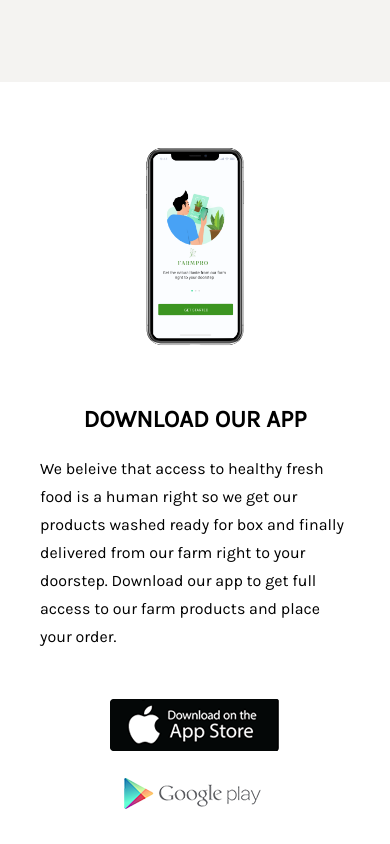
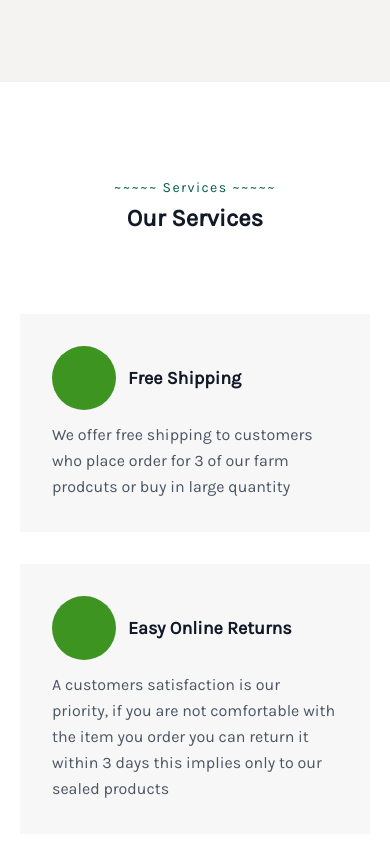
Before and after one commit to Emilsone/Farmpro-Website, a Vue app: page / in a window 390 px wide. Shown: the part 4040-4884 px from the top of the page. Built offline with nearby package versions, Linux system fonts and the light colour scheme.

Commit message:
delete the mobile app download section

```diff
--- a/src/components/DeliveryProcess.vue
+++ b/src/components/DeliveryProcess.vue
@@ -2,9 +2,7 @@
   <section class="text-gray-600 body-font bg-section mt-24">
     <div class="container px-5 py-24 mx-auto">
       <div class="text-center mb-20">
-        <p
-          class="text-base leading-relaxed xl:w-2/4 lg:w-3/4 mx-auto text font-bold"
-        >
+        <p class="text-base leading-relaxed xl:w-2/4 lg:w-3/4 mx-auto text font-bold">
           ~~ Delivery Process ~~
         </p>
         <h1 class="sm:text-3xl text-2xl font-bold title-font text-black mb-4">
@@ -15,17 +13,11 @@
         <div class="lg:w-1/4 w-5/6 lg:mb-0 mb-6 p-4">
           <div class="h-full text-center">
             <div
-              class="icon-bg w-40 h-40 inline-flex items-center justify-center rounded-full bg-white icon mb-5 flex-shrink-0"
-            >
-              <i
-                class="fa fa-home align-center flex justify-center"
-                aria-hidden="true"
-              ></i>
+              class="icon-bg w-40 h-40 inline-flex items-center justify-center rounded-full bg-white icon mb-5 flex-shrink-0">
+              <i class="fa fa-home align-center flex justify-center" aria-hidden="true"></i>
             </div>
 
-            <h2
-              class="text-gray-900 font-medium title-font tracking-wider text-sm"
-            >
+            <h2 class="text-gray-900 font-medium title-font tracking-wider text-sm">
               01.
             </h2>
             <p class="leading-relaxed">Connect to nearest farm</p>
@@ -35,16 +27,12 @@
         <div class="lg:w-1/4 w-5/6 lg:mb-0 mb-6 p-4">
           <div class="h-full text-center">
             <div
-              class="icon-bg w-40 h-40 inline-flex items-center justify-center rounded-full bg-white icon mb-5 flex-shrink-0"
-            >
-              <i
-                class="fa fa-leaf align-center flex justify-center"
-                aria-hidden="true"
-              ></i>
+              class="icon-bg w-40 h-40 inline-flex items-center justify-center rounded-full bg-white icon mb-5 flex-shrink-0">
+              <template>
+                <font-awesome-icon icon="fa-solid fa-house" />
+              </template>
             </div>
-            <h2
-              class="text-gray-900 font-medium title-font tracking-wider text-sm"
-            >
+            <h2 class="text-gray-900 font-medium title-font tracking-wider text-sm">
               02.
             </h2>
             <p class="leading-relaxed">Place your order</p>
@@ -53,17 +41,11 @@
         <div class="lg:w-1/4 w-5/6 lg:mb-0 mb-6 p-4 md:mx-auto">
           <div class="h-full text-center">
             <div
-              class="icon-bg w-40 h-40 inline-flex items-center justify-center rounded-full bg-white icon mb-5 flex-shrink-0"
-            >
-              <i
-                class="fa fa-map align-center flex justify-center"
-                aria-hidden="true"
-              ></i>
+              class="icon-bg w-40 h-40 inline-flex items-center justify-center rounded-full bg-white icon mb-5 flex-shrink-0">
+              <i class="fa fa-map align-center flex justify-center" aria-hidden="true"></i>
             </div>
 
-            <h2
-              class="text-gray-900 font-medium title-font tracking-wider text-sm"
-            >
+            <h2 class="text-gray-900 font-medium title-font tracking-wider text-sm">
               03.
             </h2>
             <p class="leading-relaxed">Choose location</p>
@@ -72,17 +54,11 @@
         <div class="lg:w-1/4 w-5/6 lg:mb-0 p-4 md:mx-auto">
           <div class="h-full text-center">
             <div
-              class="icon-bg w-40 h-40 inline-flex items-center justify-center rounded-full bg-white icon mb-5 flex-shrink-0"
-            >
-              <i
-                class="fa fa-truck align-center flex justify-center"
-                aria-hidden="true"
-              ></i>
+              class="icon-bg w-40 h-40 inline-flex items-center justify-center rounded-full bg-white icon mb-5 flex-shrink-0">
+              <i class="fa fa-truck align-center flex justify-center" aria-hidden="true"></i>
             </div>
 
-            <h2
-              class="text-gray-900 font-medium title-font tracking-wider text-sm"
-            >
+            <h2 class="text-gray-900 font-medium title-font tracking-wider text-sm">
               04.
             </h2>
             <p class="leading-relaxed">Delivery time</p>
@@ -104,10 +80,12 @@ export default {
 .bg-section {
   background-color: #f4f3f1;
 }
+
 .icon {
   color: #3d9421;
   font-size: 3rem;
 }
+
 .icon-bg:hover {
   background-color: #3d9421;
   font-size: 2rem;
@@ -115,6 +93,7 @@ export default {
   border: 10px solid #f4f3f1;
   transition: all 0.7s;
 }
+
 .btn {
   background-color: #3d9421;
 }
--- a/src/components/DownloadApp.vue
+++ /dev/null
@@ -1,59 +0,0 @@
-<template>
-  <section class="bg-download body-font my-12">
-    <div class="md:flex items-center lg:pt-40">
-      <div class="w-full md:w-1/2 px-10 mb-10 md:mb-0">
-        <div class="relative">
-          <img
-            src="../assets/mock-up.png"
-            class="w-full relative z-10"
-            alt=""
-          />
-          <!-- <div
-            class="border-4 border-gray-200 absolute top-10 bottom-10 left-10 right-10 z-0"
-          ></div> -->
-        </div>
-      </div>
-      <div class="w-full md:w-1/2 px-10">
-        <div class="mb-10">
-          <h1
-            class="font-bold uppercase text-2xl mb-5 md:text-left text-center"
-          >
-            Download our app
-          </h1>
-          <p class="text-md leading-7">
-            We beleive that access to healthy fresh food is a human right so we
-            get our products washed ready for box and finally delivered from our
-            farm right to your doorstep. Download our app to get full access to
-            our farm products and place your order.
-          </p>
-        </div>
-
-        <div class="flex flex-col md:flex-row items-center py-2">
-          <a href="#">
-            <img
-              class="object-cover object-center h-full w-full px-4"
-              src="../assets/appstore-btn.png"
-            />
-          </a>
-          <a href="#" class="">
-            <img
-              class="object-cover object-center h-full w-full md:py-0 py-4"
-              src="../assets/googleplay-btn.png"
-          /></a>
-        </div>
-      </div>
-    </div>
-  </section>
-</template>
-<script>
-export default {
-  name: "DownloadApp",
-};
-</script>
-<style>
-.bg-download {
-  /* background-color: #f4f3f1; */
-  color: black;
-  height: 100vh;
-}
-</style>
--- a/src/main.js
+++ b/src/main.js
@@ -1,8 +1,11 @@
+/* eslint-disable no-undef */
 import Vue from 'vue'
 import App from './App.vue'
 import router from './router'
 import store from './store'
 import './assets/styles/index.css'
+
+
 
 Vue.config.productionTip = false
 
--- a/src/views/HomeView.vue
+++ b/src/views/HomeView.vue
@@ -4,8 +4,6 @@
     <HeroContent />
     <HowWeWork />
     <DeliveryProcess />
-    <!-- <ProductsContent /> -->
-    <DownloadApp />
     <ServicePage />
     <TheFooter />
   </main>
@@ -18,7 +16,6 @@ import TheHeader from "@/components/TheHeader.vue";
 import HeroContent from "@/components/HeroContent.vue";
 import HowWeWork from "@/components/HowWeWork.vue";
 import DeliveryProcess from "@/components/DeliveryProcess.vue";
-import DownloadApp from "@/components/DownloadApp.vue";
 import ServicePage from "@/components/ServicePage.vue";
 import TheFooter from "@/components/TheFooter.vue";
 
@@ -29,7 +26,6 @@ export default {
     HeroContent,
     HowWeWork,
     DeliveryProcess,
-    DownloadApp,
     ServicePage,
     TheFooter,
   },
```
Also changed, not shown: package.json (line endings or trailing spaces), 1 other file (tests, documents, lock files or other folders).
